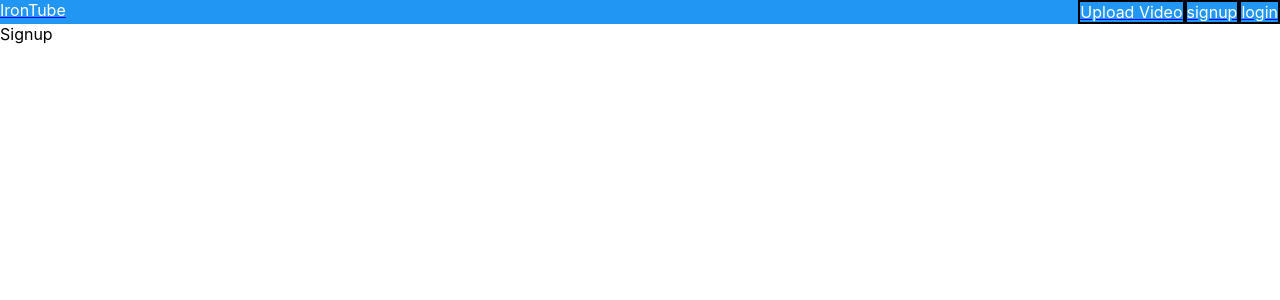
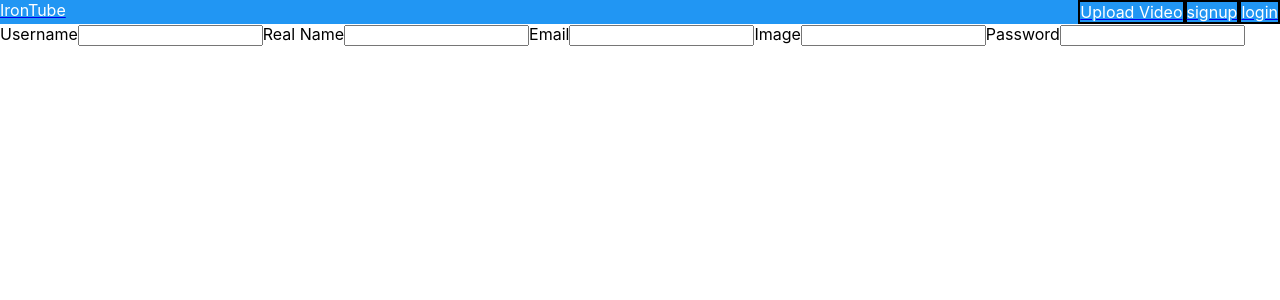
Before and after one commit to eduardo-lemes/IronTube, a React (Create React App) app: page /signup in a window 1280 px wide. Shown: the top 300 px of the page. Built offline with nearby package versions, Linux system fonts and the light colour scheme.

Commit message:
pages structure

```diff
--- a/src/pages/login.js
+++ b/src/pages/login.js
@@ -1,8 +1,22 @@
 import React, { Component } from "react";
 
 export class login extends Component {
+  state = {
+      username:'',
+      passwordHash:'',
+
+  };
   render() {
-    return <div>Login</div>;
+    return (
+      <div>
+        <form>
+          <label>Username</label>
+          <input type='text' name='username' value={this.state.username}></input>
+          <label type='text' name='passwordHash' value={this.state.passwordHash}>Password</label>
+          <input></input>
+        </form>
+      </div>
+    );
   }
 }
 
--- a/src/pages/signup.js
+++ b/src/pages/signup.js
@@ -1,8 +1,30 @@
 import React, { Component } from "react";
 
 export class signup extends Component {
+    state = {
+        username:'',
+        passwordHash:'',
+        fullname:'',
+        email: "",
+        imageURL: "",
+
+    };
   render() {
-    return <div>Signup</div>;
+    return <div>
+    <div>
+        <form>
+          <label>Username</label>
+          <input type='text' name='username' value={this.state.username}></input>
+          <label>Real Name</label>
+          <input type='text' name='fullname' value={this.state.fullname}></input>
+          <label type='text' name='email' value={this.state.email}>Email</label>
+          <input></input>
+          <label>Image</label>
+          <input></input>
+          <label type='text' name='passwordHash' value={this.state.passwordHash}>Password</label>
+          <input></input>
+        </form>
+      </div></div>;
   }
 }
 
```
